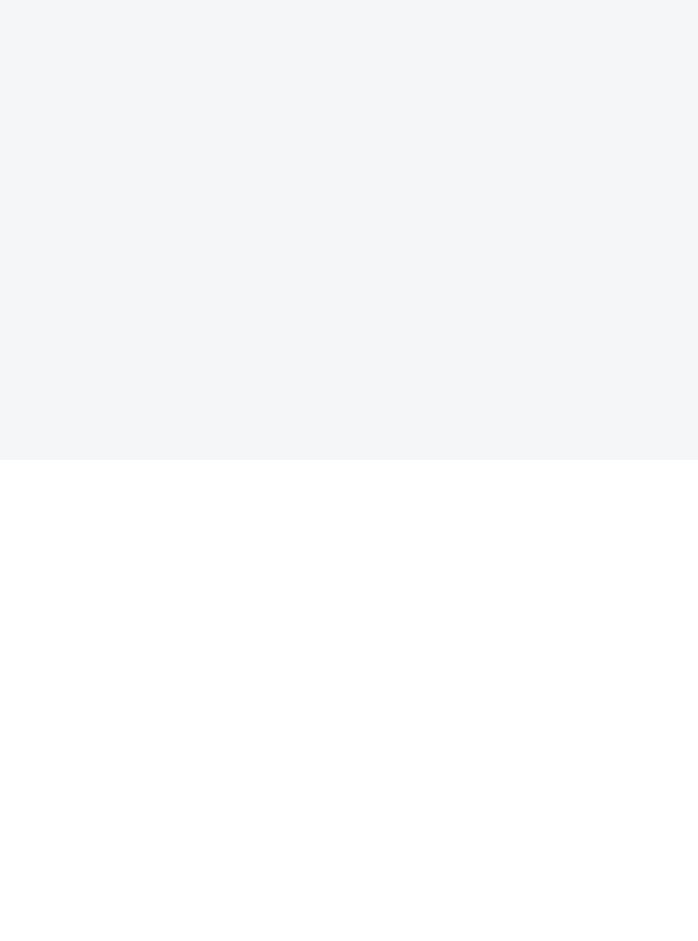
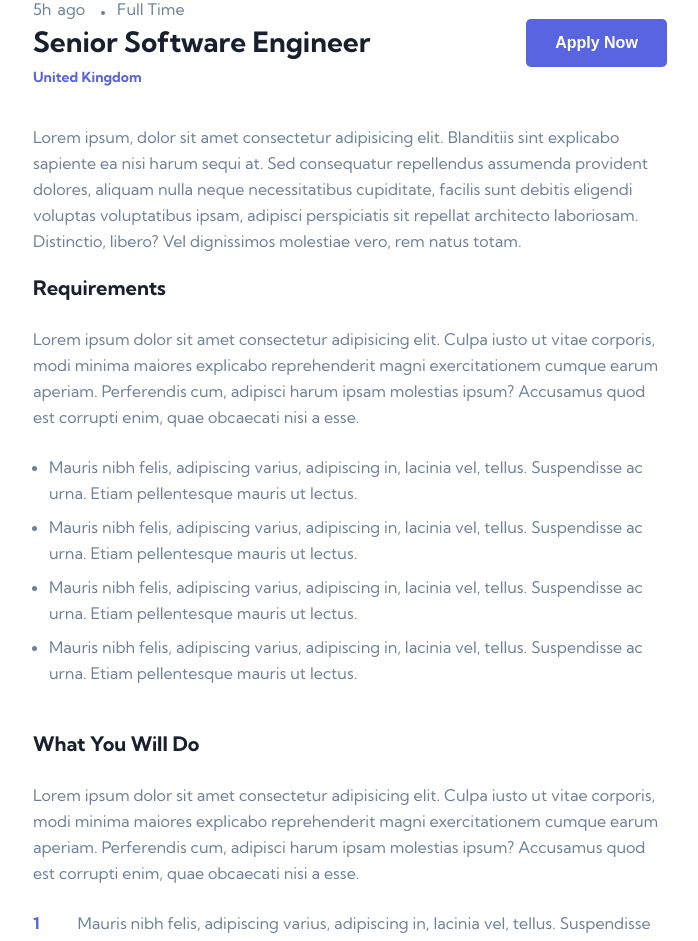
Before and after one commit to VladimirShadrov/Job-Search-App, a Vue app: page /vacancy in a window 1280 px wide. Shown: the part 340-1281 px from the top of the page, without its empty margins (290-988 px from the left). Before the commit the page ends 800 px from the top, so only its background shows below. Built offline with nearby package versions, Linux system fonts and the light colour scheme.

Commit message:
Add layout vacancy description block

```diff
--- a/src/App.vue
+++ b/src/App.vue
@@ -3,15 +3,15 @@
     <Header @setThemeValue="getThemeValue" />
     <Vacancies v-if="vacancyIsVisible" />
     <Description />
-    <Footer v-if="vacancyDescriptionVisible" />
+    <Footer />
   </div>
 </template>
 
 <script>
 import Header from './components/header.vue';
-import Footer from './components/footer.vue';
 import Vacancies from './components/vacancyListPage/vacancies.vue';
 import Description from './components/vacancyDescriptionPage/description.vue';
+import Footer from './components/footer.vue';
 
 export default {
   name: 'App',
@@ -24,7 +24,6 @@ export default {
   data() {
     return {
       currentTheme: 'day',
-      vacancyDescriptionVisible: false,
 
       vacancyIsVisible: false,
     };
--- a/src/components/vacancyDescriptionPage/descriptionContent.vue
+++ b/src/components/vacancyDescriptionPage/descriptionContent.vue
@@ -1,5 +1,62 @@
 <template>
-  <div class="description__content"></div>
+  <div class="description__content">
+    <div class="description__content-headline">
+      <div class="description__vacancy">
+        <div class="description__vacancy-date">
+          <span class="description__vacancy-value">5</span>
+          <span class="description__vacancy-time">h</span>
+          <span class="description__vacancy-text">ago</span>
+          <span class="description__vacancy-chart">Full Time</span>
+        </div>
+        <p class="description__vacancy-title">Senior Software Engineer</p>
+        <p class="description__employer-location">United Kingdom</p>
+      </div>
+      <button class="description__headline-button">Apply Now</button>
+    </div>
+    <p class="description__about">
+      Lorem ipsum, dolor sit amet consectetur adipisicing elit. Blanditiis sint
+      explicabo sapiente ea nisi harum sequi at. Sed consequatur repellendus
+      assumenda provident dolores, aliquam nulla neque necessitatibus
+      cupiditate, facilis sunt debitis eligendi voluptas voluptatibus ipsam,
+      adipisci perspiciatis sit repellat architecto laboriosam. Distinctio,
+      libero? Vel dignissimos molestiae vero, rem natus totam.
+    </p>
+
+    <h2 class="description__title">Requirements</h2>
+
+    <p class="description__about">
+      Lorem ipsum dolor sit amet consectetur adipisicing elit. Culpa iusto ut
+      vitae corporis, modi minima maiores explicabo reprehenderit magni
+      exercitationem cumque earum aperiam. Perferendis cum, adipisci harum ipsam
+      molestias ipsum? Accusamus quod est corrupti enim, quae obcaecati nisi a
+      esse.
+    </p>
+
+    <ul class="description__list">
+      <li class="description__list-item" v-for="item in 4" :key="item">
+        Mauris nibh felis, adipiscing varius, adipiscing in, lacinia vel,
+        tellus. Suspendisse ac urna. Etiam pellentesque mauris ut lectus.
+      </li>
+    </ul>
+
+    <h2 class="description__title">What You Will Do</h2>
+
+    <p class="description__about">
+      Lorem ipsum dolor sit amet consectetur adipisicing elit. Culpa iusto ut
+      vitae corporis, modi minima maiores explicabo reprehenderit magni
+      exercitationem cumque earum aperiam. Perferendis cum, adipisci harum ipsam
+      molestias ipsum? Accusamus quod est corrupti enim, quae obcaecati nisi a
+      esse.
+    </p>
+
+    <div class="description__duties" v-for="(item, index) in 6" :key="item">
+      <div class="description__duties-number">{{ index + 1 }}</div>
+      <div class="description__duties-text">
+        Mauris nibh felis, adipiscing varius, adipiscing in, lacinia vel,
+        tellus. Suspendisse ac urna. Etiam pellentesque mauris ut lectus.
+      </div>
+    </div>
+  </div>
 </template>
 
 <script>
--- a/src/styles/vacancyDescription/descriptionContent.scss
+++ b/src/styles/vacancyDescription/descriptionContent.scss
@@ -0,0 +1,154 @@
+.description__content {
+  margin-bottom: 80px;
+  padding: 48px;
+  background: var(--vacancyDescriptionHeaderBackground);
+  border-radius: 6px;
+}
+
+.description__content-headline {
+  display: flex;
+  align-items: center;
+  justify-content: space-between;
+  margin-bottom: 40px;
+}
+
+.description__vacancy-date {
+  color: var(--mainTextColor);
+  margin-bottom: 11px;
+}
+
+.description__vacancy-time {
+  margin-right: 6px;
+}
+
+.description__vacancy-text {
+  margin-right: 16px;
+}
+
+.description__vacancy-chart {
+  padding-left: 16px;
+  position: relative;
+
+  &::before {
+    content: '';
+    position: absolute;
+    bottom: 4px;
+    left: 0;
+    width: 4px;
+    height: 4px;
+    border-radius: 50%;
+    background: var(--mainTextColor);
+  }
+}
+
+.description__vacancy-title {
+  font-size: 28px;
+  line-height: 28px;
+  font-weight: 700;
+  color: var(--titleColor);
+  margin-bottom: 14px;
+}
+
+.description__employer-location {
+  font-weight: 700;
+  color: var(--vacancyEmployerLocationColor);
+  font-size: 14px;
+  line-height: 14px;
+}
+
+.description__headline-button {
+  width: 141px;
+  height: 48px;
+  color: var(--buttonColor);
+  font-weight: 700;
+  font-size: 16px;
+  line-height: 16px;
+  border-radius: 5px;
+  border: none;
+  outline: none;
+  background: var(--buttonBackgroundColor);
+  cursor: pointer;
+  transition: 0.3s;
+
+  &:hover {
+    background: var(--buttonHoverBackground);
+  }
+}
+
+.description__about {
+  color: var(--mainTextColor);
+  margin-bottom: 24px;
+  line-height: 26px;
+}
+
+.description__title {
+  font-weight: 700;
+  font-size: 20px;
+  line-height: 20px;
+  margin-bottom: 28px;
+  color: var(--titleColor);
+}
+
+.description__list {
+  padding-left: 16px;
+  margin-bottom: 48px;
+}
+
+.description__list-item {
+  color: var(--mainTextColor);
+  line-height: 26px;
+  margin-bottom: 8px;
+
+  &:last-child {
+    margin-bottom: 0;
+  }
+}
+
+.description__duties {
+  display: flex;
+  align-items: flex-start;
+}
+
+.description__duties-number {
+  font-weight: 700;
+  line-height: 26px;
+  color: #5964e0;
+  width: 30px;
+  margin-right: 25px;
+}
+
+.description__duties {
+  margin-bottom: 8px;
+
+  &:last-child {
+    margin-bottom: 0;
+  }
+}
+
+.description__duties-text {
+  line-height: 26px;
+  color: var(--mainTextColor);
+}
+
+@media (max-width: 550px) {
+  .description__content {
+    padding: 40px 24px;
+  }
+
+  .description__content-headline {
+    flex-direction: column;
+  }
+
+  .description__vacancy {
+    margin-bottom: 50px;
+  }
+
+  .description__headline-button {
+    width: 100%;
+  }
+
+  .description__vacancy-title {
+    font-size: 20px;
+    line-height: 20px;
+  }
+}
```
